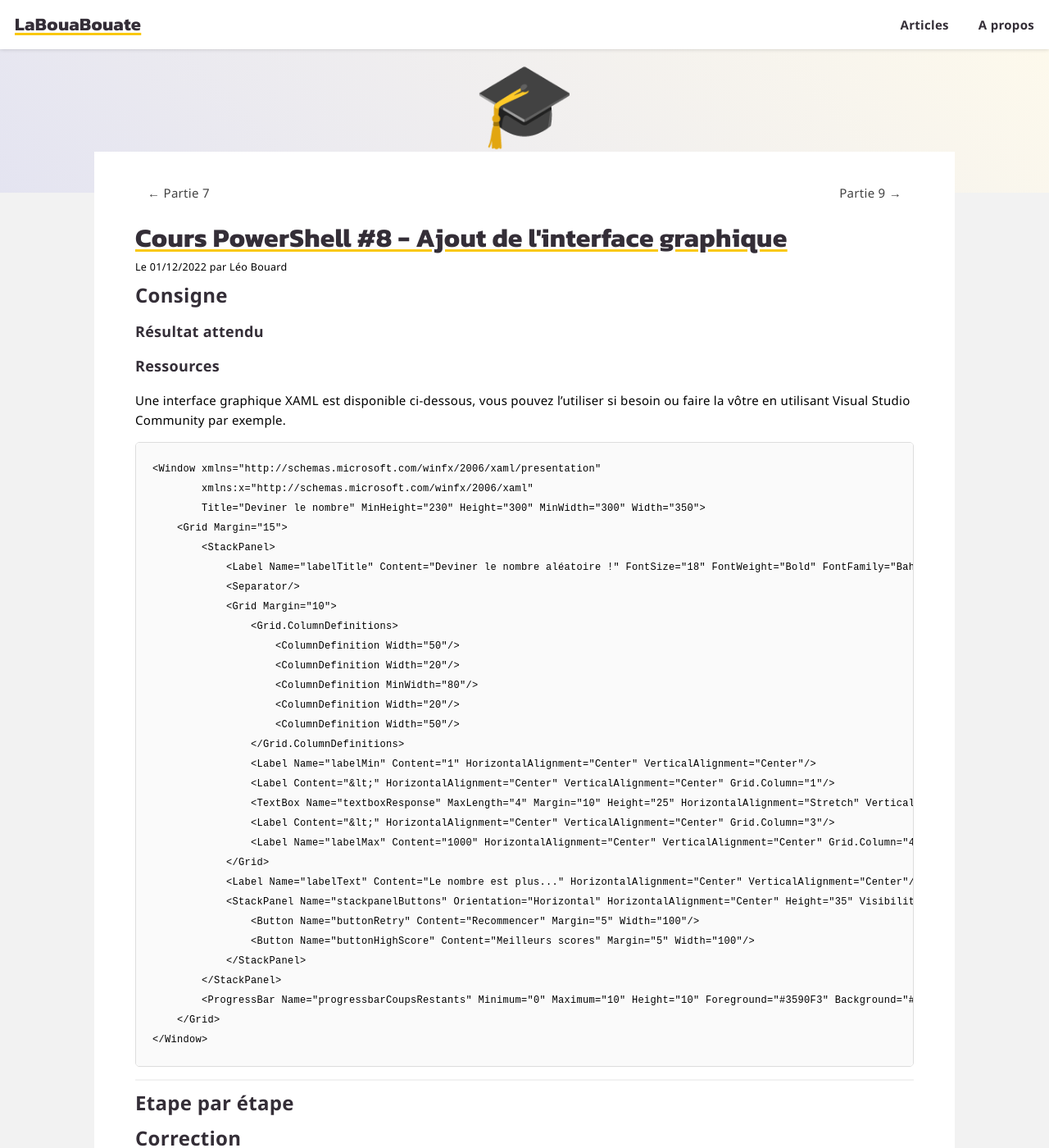
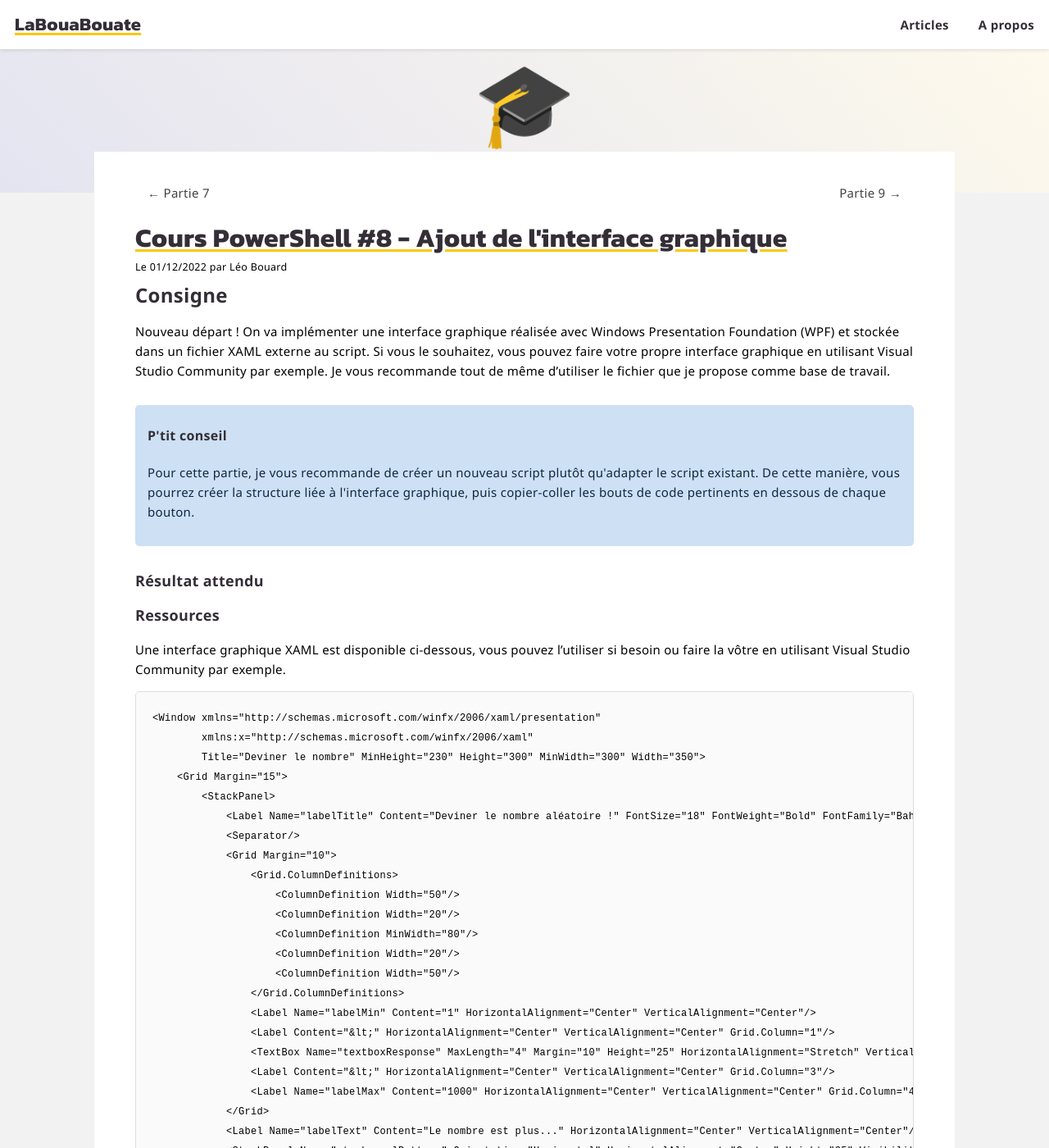
Before and after one commit to leobouard/leobouard.github.io, a Jekyll site: the page built from _posts/2022-12-01-cours-pratique-powershell-008.md, in a window 1280 px wide and 1400 px high. Shown: the whole window at 82% size. Built offline with Jekyll 4.4.1, drawn with Linux system fonts in a browser that asks for light colours; some web fonts are replaced; some of the changed text lies outside the part shown.

Commit message:
Update 2022-12-01-cours-pratique-powershell-008.md

````diff
--- a/_posts/2022-12-01-cours-pratique-powershell-008.md
+++ b/_posts/2022-12-01-cours-pratique-powershell-008.md
@@ -13,7 +13,16 @@ prevLink:
 
 ## Consigne
 
+Nouveau départ ! On va implémenter une interface graphique réalisée avec Windows Presentation Foundation (WPF) et stockée dans un fichier XAML externe au script. Si vous le souhaitez, vous pouvez faire votre propre interface graphique en utilisant Visual Studio Community par exemple. Je vous recommande tout de même d'utiliser le fichier que je propose comme base de travail.
+
+<div class="information">
+  <h4>P'tit conseil</h4>
+  <p>Pour cette partie, je vous recommande de créer un nouveau script plutôt qu'adapter le script existant. De cette manière, vous pourrez créer la structure liée à l'interface graphique, puis copier-coller les bouts de code pertinents en dessous de chaque bouton.</p>
+</div>
+
 ### Résultat attendu
+
+
 
 ### Ressources
 
@@ -56,6 +65,10 @@ Une interface graphique XAML est disponible ci-dessous, vous pouvez l'utiliser s
 
 ## Etape par étape
 
+1. Afficher l'interface graphique
+2. Créer des évenements pour chaque action
+3. Adapter le code PowerShell
+
 ## Correction
 
 ```powershell
````
